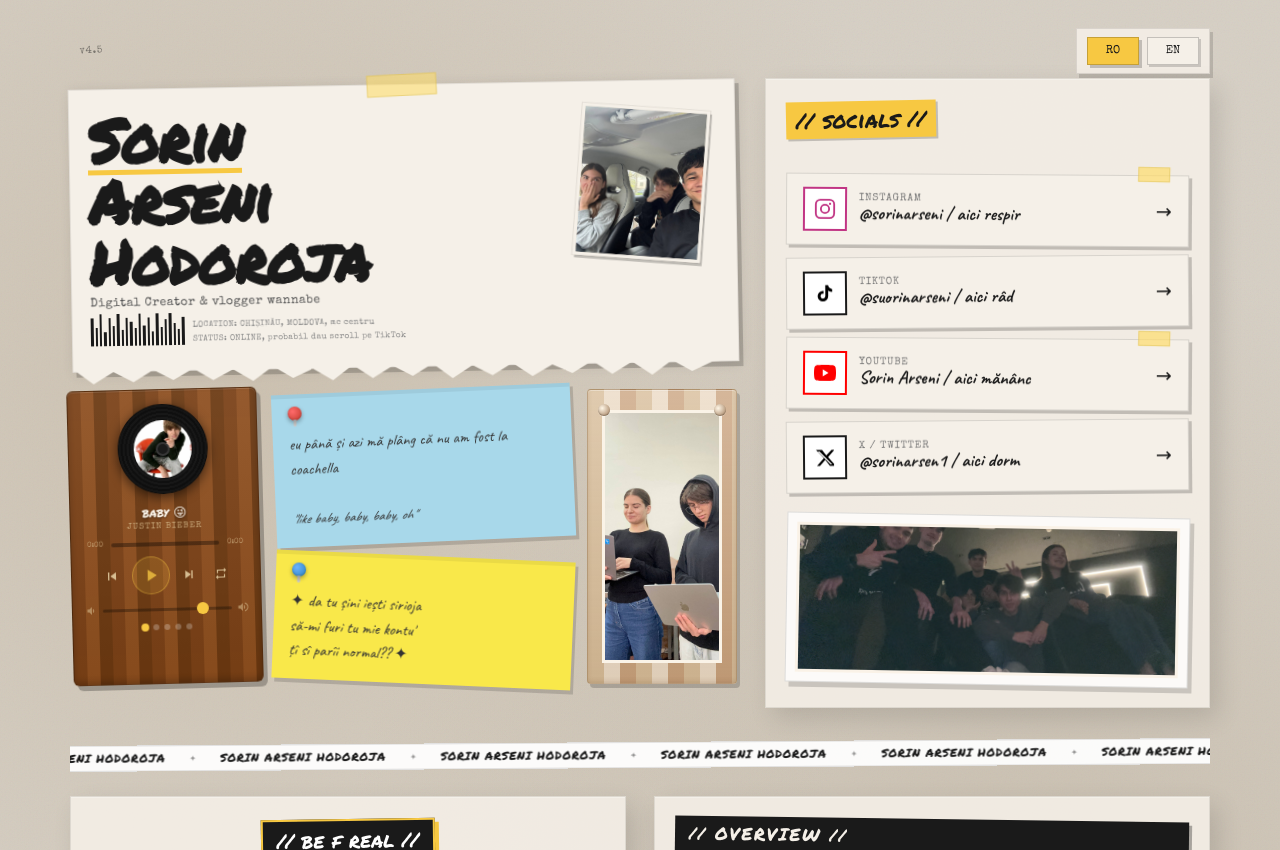
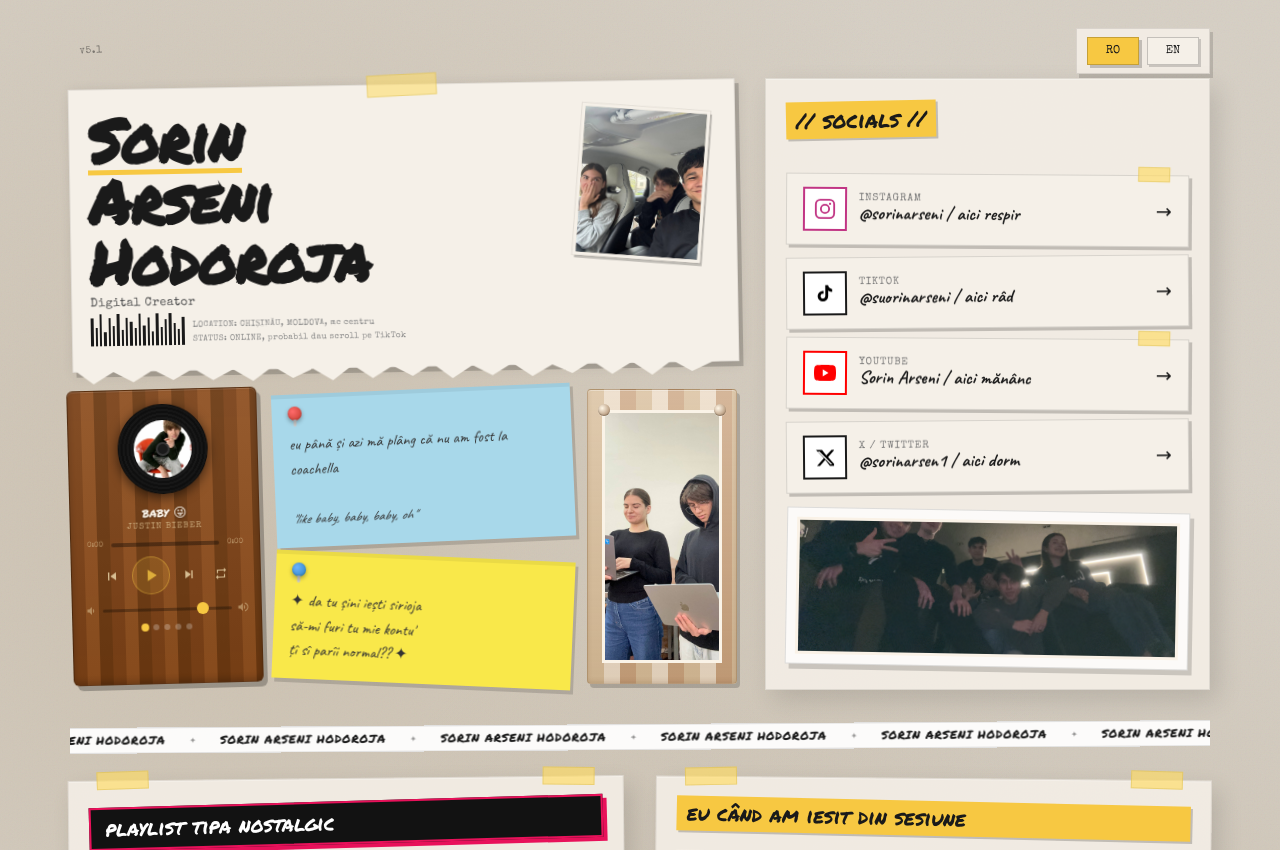
Before and after one commit to hodorojasorin/sorinarseni, a PHP site: page / in a window 1280 px wide. Shown: the top 850 px of the page. Run offline with PHP 8.4, Linux system fonts and the light colour scheme.

Commit message:
v5.1 🎉
Co-Authored-By: Claude Sonnet 4.6 <noreply@anthropic.com>

```diff
--- a/assets/css/styles.css
+++ b/assets/css/styles.css
@@ -1001,14 +1001,16 @@
       }
 
       .socials-photo-card {
-        margin-top: auto;
+        flex: 1 1 auto;
+        min-height: 0;
         width: 100%;
         padding: 9px;
         background: rgba(255, 255, 255, 0.76);
         border: 1px solid rgba(0, 0, 0, 0.12);
         box-shadow: 4px 5px 0 rgba(0, 0, 0, 0.16);
         transform: rotate(1deg);
-        flex-shrink: 0;
+        display: flex;
+        flex-direction: column;
       }
 
       .socials-photo-card.zoom-trigger {
@@ -1024,17 +1026,18 @@
 
       .socials-photo-frame {
         width: 100%;
-        height: 150px;
+        flex: 1 1 auto;
+        min-height: 0;
         border: 3px solid rgba(255, 248, 238, 0.78);
         background: #e8e0d0;
         overflow: hidden;
-        display: flex;
-        align-items: center;
-        justify-content: center;
+        position: relative;
         box-shadow: inset 0 0 0 1px rgba(0, 0, 0, 0.08);
       }
 
       .socials-photo-frame img {
+        position: absolute;
+        inset: 0;
         width: 100%;
         height: 100%;
         object-fit: cover;
@@ -1042,8 +1045,8 @@
       }
 
       .socials-photo-placeholder {
-        width: 100%;
-        height: 100%;
+        position: absolute;
+        inset: 0;
         display: flex;
         align-items: center;
         justify-content: center;
@@ -1343,6 +1346,124 @@
         justify-content: center;
       }
 
+      .embeds-grid {
+        display: grid;
+        grid-template-columns: minmax(0, 1fr) minmax(0, 1fr);
+        gap: 28px;
+      }
+
+      .embed-panel {
+        display: flex;
+        flex-direction: column;
+        gap: 16px;
+      }
+
+      .spotify-panel {
+        transform: rotate(-0.6deg);
+      }
+
+      .youtube-panel {
+        transform: rotate(0.5deg);
+      }
+
+      .embed-tape {
+        position: absolute;
+        width: 52px;
+        height: 18px;
+        background: rgba(255, 220, 100, 0.65);
+        border: 1px solid rgba(200, 170, 50, 0.3);
+        top: -10px;
+      }
+
+      .embed-tape-left {
+        left: 28px;
+        transform: rotate(-1.5deg);
+      }
+
+      .embed-tape-right {
+        right: 28px;
+        transform: rotate(1.2deg);
+      }
+
+      .section-label-embed {
+        font-family: "Permanent Marker", cursive;
+        display: inline-block;
+        flex-shrink: 0;
+      }
+
+      .section-label-spotify {
+        font-size: 1.3rem;
+        color: #fff;
+        background: #121212;
+        padding: 4px 14px;
+        transform: rotate(-1deg);
+        box-shadow: 4px 4px 0 #e8115a;
+        border: 2px solid #e8115a;
+      }
+
+      .section-label-youtube {
+        font-size: 1.3rem;
+        color: var(--ink);
+        background: var(--accent);
+        padding: 2px 10px;
+        transform: rotate(0.8deg);
+        box-shadow: 2px 2px 0 rgba(0, 0, 0, 0.2);
+      }
+
+      .spotify-annotation {
+        font-family: "Caveat", cursive;
+        font-size: 1.05rem;
+        color: #888;
+        transform: rotate(-1deg);
+        display: inline-block;
+        margin-top: -6px;
+      }
+
+      .spotify-wrap {
+        border-radius: 12px;
+        overflow: hidden;
+        box-shadow: 4px 5px 0 rgba(0, 0, 0, 0.18);
+      }
+
+      .spotify-wrap iframe {
+        display: block;
+        width: 100%;
+        border: none;
+      }
+
+      .youtube-wrap {
+        flex: 1;
+        min-height: 220px;
+        position: relative;
+        overflow: hidden;
+        border: 3px solid rgba(255, 248, 238, 0.8);
+        box-shadow: 4px 5px 0 rgba(0, 0, 0, 0.2);
+      }
+
+      .youtube-wrap iframe {
+        position: absolute;
+        inset: 0;
+        width: 100%;
+        height: 100%;
+        border: none;
+        display: block;
+      }
+
+      @media (max-width: 980px) {
+        .embeds-grid {
+          grid-template-columns: 1fr;
+        }
+
+        .embed-panel {
+          min-height: 380px;
+        }
+
+        .spotify-panel,
+        .youtube-panel {
+          transform: none;
+        }
+      }
+
       .footer-strip {
         text-align: center;
         background: #1a1a1a;
@@ -1413,6 +1534,16 @@
         .overview-panel {
           min-width: 0;
         }
+
+        .socials-photo-card {
+          flex: 0 0 auto;
+        }
+
+        .socials-photo-frame {
+          height: 150px;
+          flex: none;
+          min-height: 150px;
+        }
       }
 
       @media (max-width: 640px) {
@@ -1485,8 +1616,13 @@
           width: min(90vw, 360px);
         }
 
+        .socials-photo-card {
+          flex: 0 0 auto;
+        }
+
         .socials-photo-frame {
           height: 170px;
+          flex: none;
         }
       }
 
--- a/assets/js/script.js
+++ b/assets/js/script.js
@@ -32,7 +32,7 @@
 
       const translations = {
         ro: {
-          header_sub: "Digital Creator & vlogger wannabe",
+          header_sub: "Digital Creator",
           barcode_label:
             "LOCATION: CHIȘINĂU, MOLDOVA, mc centru<br />STATUS: ONLINE, probabil dau scroll pe TikTok",
           open_portrait: "Deschide portretul",
@@ -69,12 +69,14 @@
             "✓ elev computer science - ceiti<br />✓ viitor student la producție multimedia - usm<br />✗ nu-mi plac macaroanele cu brânză",
           overview_contact:
             "👇 pentru inquiries, team-up<br />contact@sorinarseni.com",
+          spotify_label: "playlist tipa nostalgic",
+          youtube_embed_label: "eu când am iesit din sesiune",
           image_preview: "Previzualizare imagine",
           footer_copy:
             "© 2026 SORIN ARSENI · HANDCRAFTED BY MYSELF · ALL RIGHTS WHATEVER",
         },
         en: {
-          header_sub: "Digital Creator & vlogger wannabe",
+          header_sub: "Digital Creator",
           barcode_label:
             "LOCATION: CHISINAU, MOLDOVA, mcdonald's center<br />STATUS: ONLINE, probably scrolling TikTok",
           open_portrait: "Open portrait",
@@ -111,6 +113,8 @@
             "✓ student computer science - ceiti<br />✓ future multimedia production student - usm<br />✗ i don't like mac and cheese",
           overview_contact:
             "👇 for inquiries, team-ups<br />contact@sorinarseni.com",
+          spotify_label: "playlist tipa nostalgic",
+          youtube_embed_label: "eu când am iesit din sesiune",
           image_preview: "Image preview",
           footer_copy:
             "© 2026 SORIN ARSENI · HANDCRAFTED BY MYSELF · ALL RIGHTS WHATEVER",
--- a/index.html
+++ b/index.html
@@ -15,7 +15,7 @@
     <div class="page">
       <div class="page-toolbar">
         <a class="toolbar-version" href="ceiti.html">
-          <span class="toolbar-version-prefix">v</span>4.5
+          <span class="toolbar-version-prefix">v</span>5.1
         </a>
 
         <div
@@ -74,7 +74,7 @@
                     <span class="hl">Sorin</span><br />Arseni Hodoroja
                   </h1>
                   <p class="header-sub" data-i18n="header_sub">
-                    Digital Creator &amp; vlogger wannabe
+                    Digital Creator
                   </p>
                   <div class="barcode-row">
                     <div class="barcode" id="bc"></div>
@@ -504,6 +504,47 @@
           <div class="washi-ticker" id="w1ticker"></div>
         </div>
 
+        <section class="embeds-grid">
+          <div class="panel-card embed-panel spotify-panel">
+            <div class="embed-tape embed-tape-left"></div>
+            <div class="embed-tape embed-tape-right"></div>
+            <div class="section-label-embed section-label-spotify" data-i18n="spotify_label">
+              playlist tipa nostalgic
+            </div>
+            <div class="spotify-wrap">
+              <iframe
+                data-testid="embed-iframe"
+                style="border-radius:12px"
+                src="https://open.spotify.com/embed/playlist/0iVKXqPPuLrxxDPm6s3a2a?utm_source=generator"
+                width="100%"
+                height="352"
+                frameborder="0"
+                allowfullscreen=""
+                allow="autoplay; clipboard-write; encrypted-media; fullscreen; picture-in-picture"
+                loading="lazy"
+              ></iframe>
+            </div>
+          </div>
+
+          <div class="panel-card embed-panel youtube-panel">
+            <div class="embed-tape embed-tape-left"></div>
+            <div class="embed-tape embed-tape-right"></div>
+            <div class="section-label-embed section-label-youtube" data-i18n="youtube_embed_label">
+              eu când am iesit din sesiune
+            </div>
+            <div class="youtube-wrap">
+              <iframe
+                src="https://www.youtube.com/embed/0XCrNElxxKw?si=_c0EbMqWaans06YG&start=26"
+                title="YouTube video player"
+                frameborder="0"
+                allow="accelerometer; autoplay; clipboard-write; encrypted-media; gyroscope; picture-in-picture; web-share"
+                referrerpolicy="strict-origin-when-cross-origin"
+                allowfullscreen
+              ></iframe>
+            </div>
+          </div>
+        </section>
+
         <section class="content-grid">
           <section class="panel-card bereal-panel">
             <div class="section-label-bereal" data-i18n="bereal_label">
```
